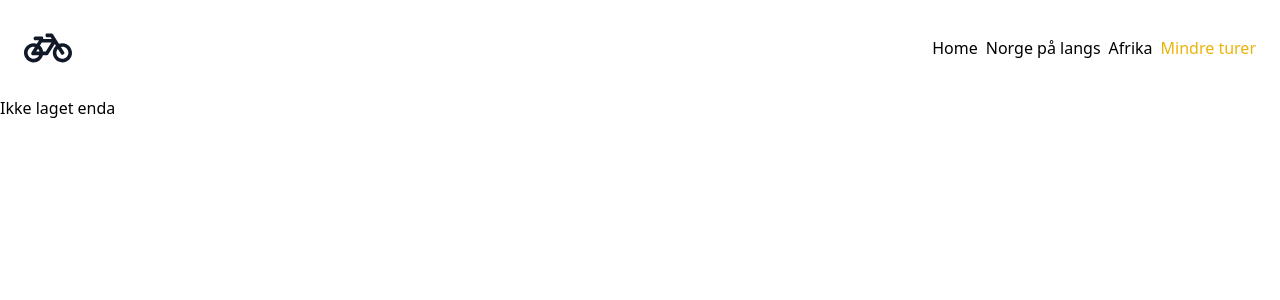
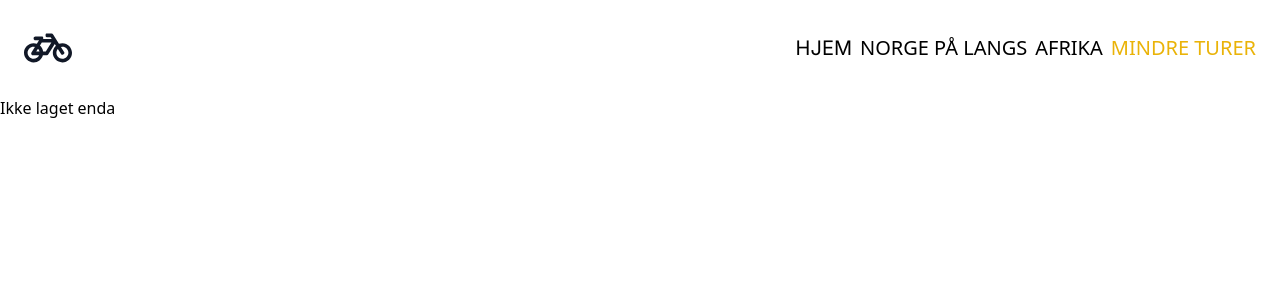
Before and after one commit to magnuis/hjuletiderV2, a Next.js app: page /mindre-turer in a window 1280 px wide. Shown: the top 300 px of the page. Built offline with nearby package versions, Linux system fonts and the light colour scheme.

Commit message:
style/add font

```diff
--- a/app/(user)/norge-pa-langs/page.tsx
+++ b/app/(user)/norge-pa-langs/page.tsx
@@ -5,6 +5,7 @@ import ClientSideRoute from '../../../components/ClientSideRoute'
 import StageCard from '../../../components/StageCard'
 import { client } from '../../../lib/sanity.client'
 import { Stage } from '../../../type'
+import { inter } from '../../../lib/fonts'
 
 const builder = imageUrlBuilder(client)
 
@@ -33,7 +34,7 @@ export default async function Page() {
       </div>
       <div className="max-w-7xl mx-10 flex flex-col space-y-8">
         <hr className="border-black" />
-        <p>
+        <p className={`${inter.className} text-lg lg:text-xl`}>
           Sommeren 2022 syklet vi Norge på langs! I løpet av 25 dager syklet vi over 2700 km, og
           fikk kjenne på alt det en Norge-sommer har å by på av vær og vind. Vi full storm over
           Kvænangsfjellet, plaskregn i Foldereid og strålende sol i Dølemo. Det var til tider både
@@ -42,7 +43,7 @@ export default async function Page() {
           etappene for å lese mer om de ulike etappene.{' '}
         </p>
         <hr className="border-black" />
-        <div className="grid grid-cols-1 md:grid-cols-2 gap-10 gap-y-16 pb-24">
+        <div className={`grid grid-cols-1 md:grid-cols-2 gap-10 gap-y-16 pb-24 ${inter.className}`}>
           {stages.map((stage: Stage) => (
             <ClientSideRoute key={stage._id} route={`norge-pa-langs/${stage.slug.current}`}>
               <StageCard stage={stage} />
--- a/app/(user)/page.tsx
+++ b/app/(user)/page.tsx
@@ -1,12 +1,13 @@
 import AboutUs from '../../components/homePage/AboutUs'
 import SubRoutes from '../../components/homePage/SubRoutes'
+import { inter } from '../../lib/fonts'
 
 export default function Page() {
   return (
     <div>
       <AboutUs />
 
-      <div className="max-w-7xl mx-auto">
+      <div className={`${inter.className} max-w-7xl mx-auto`}>
         <SubRoutes />
       </div>
     </div>
--- a/components/Header.tsx
+++ b/components/Header.tsx
@@ -4,25 +4,29 @@ import Link from 'next/link'
 import { useScrollDirection } from '../hooks/UseScrollDirection'
 import { FaBicycle } from 'react-icons/fa'
 import { usePathname } from 'next/navigation'
+import { inter } from '../lib/fonts'
 
 export default function Header() {
   const scrollDir = useScrollDirection()
   const pathname = usePathname()
   return (
     <div
-      className={`sticky z-10 ${
-        scrollDir === 'down' ? '-top-20' : 'top-0'
-      } h-20transition-all duration-500 p-6 bg-white bg-opacity-25 mb`}
+      className={` sticky z-10 ${
+        scrollDir === 'down' ? '-top-30' : 'top-0'
+      } h-30 transition-all duration-500 p-6 bg-white bg-opacity-50`}
     >
       <header>
-        <div className="flex flex-row justify-between">
+        <div className="flex flex-row justify-between text-xl ">
           <Link href={'/'}>
             {' '}
             <FaBicycle className="text-gray-900 h-12 w-12" />
           </Link>
           <div className="flex items-center gap-2">
-            <Link className={`${pathname == '/' ? 'text-yellow-500' : 'text-black'}`} href={'/'}>
-              Home
+            <Link
+              className={`${pathname == '/' ? 'text-yellow-500' : 'text-black'} ${inter.className}`}
+              href={'/'}
+            >
+              HJEM
             </Link>
             <Link
               className={`${
@@ -30,13 +34,13 @@ export default function Header() {
               }`}
               href={'/norge-pa-langs'}
             >
-              Norge på langs
+              NORGE PÅ LANGS
             </Link>
             <Link
               className={`${pathname?.includes('/afrika') ? 'text-yellow-500' : 'text-black'}`}
               href={'/afrika'}
             >
-              Afrika
+              AFRIKA
             </Link>
             <Link
               className={`${
@@ -44,7 +48,7 @@ export default function Header() {
               }`}
               href={'/mindre-turer'}
             >
-              Mindre turer
+              MINDRE TURER
             </Link>
           </div>
         </div>
--- a/components/StageCard.tsx
+++ b/components/StageCard.tsx
@@ -21,15 +21,15 @@ export default function StageCard({ stage }: StageProps) {
           fill
         />
         <div className="absolute bottom-0 w-full text-white">
-          <p>Dag nummer {stage.dayNo}</p>
+          <p className="text-xl m-2 font-bold">Dag nummer {stage.dayNo}</p>
         </div>
       </div>
       <div className="mt-5 flex-1">
-        <p className="underline text-lg font-bold">{stage.title}</p>
-        <p className="line-clamp-2 text-gray-500">{stage.description}</p>
+        <p className="underline text-xl 2xl:text-2xl font-bold">{stage.title}</p>
+        <p className="line-clamp-2 text-gray-500 text-lg 2xl:text-xl">{stage.description}</p>
       </div>
-      <p className="flex items-center mt-5 font-bold group-hover:underline">
-        Les mer <ArrowUpRightIcon className="ml-2 h-4 w-4" />
+      <p className="flex items-center mt-5 font-bold group-hover:underline text-lg 2xl:text-xl">
+        Les mer <ArrowUpRightIcon className="ml-2 h-4 w-4 " />
       </p>
     </div>
   )
--- a/components/homePage/AboutUs.tsx
+++ b/components/homePage/AboutUs.tsx
@@ -6,8 +6,8 @@ const builder = imageUrlBuilder(client)
 
 export default function AboutUs() {
   return (
-    <div className="mb-16 h-96 max-h-full">
-      <div className="relative h-full">
+    <div className=" max-h-full">
+      <div className="relative h-96">
         <Image
           priority
           className="object-center object-cover absolute top-0 h-full w-full opacity-100"
@@ -19,12 +19,6 @@ export default function AboutUs() {
           alt="About us"
           fill
         />
-        <div className="absolute bottom-0 w-full text-white p-5 flex font-bold">
-          <span>
-            <p>Livet er en reise. </p>
-            <p>Bli med!</p>
-          </span>
-        </div>
       </div>
     </div>
   )
--- a/components/homePage/SubRoutes.tsx
+++ b/components/homePage/SubRoutes.tsx
@@ -8,6 +8,16 @@ const builder = imageUrlBuilder(client)
 export default function SubRoutes() {
   return (
     <div className="mx-10">
+      <span className="m-10 text-2xl">
+        <p>Livet er en reise.</p>
+        <br />
+        <p>
+          Hver og en av oss reiser på hver vår måte. Vi oppdager og opplever nye ting, med både
+          gamle og nye bekjentskaper. På denne siden kan du følge med på min reise.
+        </p>
+        <br />
+        <p>Bli med da vel!</p>
+      </span>
       <hr className="border-black mb-10" />
 
       <div className="grid grid-cols-1 md:grid-cols-2 gap-y-8 gap-x-8">
--- /dev/null
+++ b/lib/fonts.ts
@@ -0,0 +1,6 @@
+import { Inter, Roboto_Mono, Montserrat } from '@next/font/google'
+
+export const inter = Inter({
+  subsets: ['latin'],
+  display: 'optional',
+})
--- a/next.config.js
+++ b/next.config.js
@@ -3,6 +3,7 @@ module.exports = {
   reactStrictMode: true,
   experimental: {
     appDir: true,
+    fontLoaders: [{ loader: '@next/font/google', options: { subsets: ['latin'] } }],
   },
   images: {
     domains: ['cdn.sanity.io'],
```
Also changed, not shown: schemas/post.ts (+5 -5 lines).
